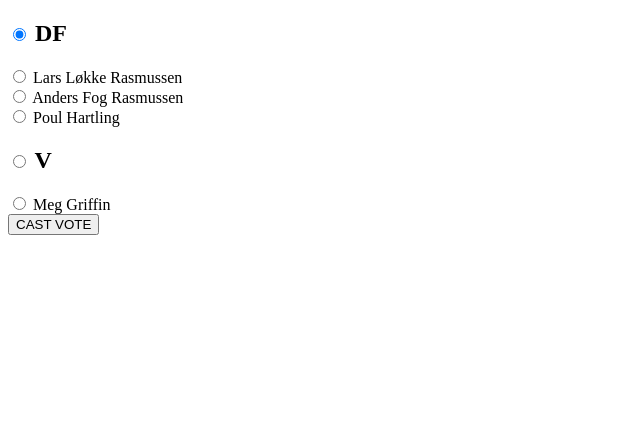
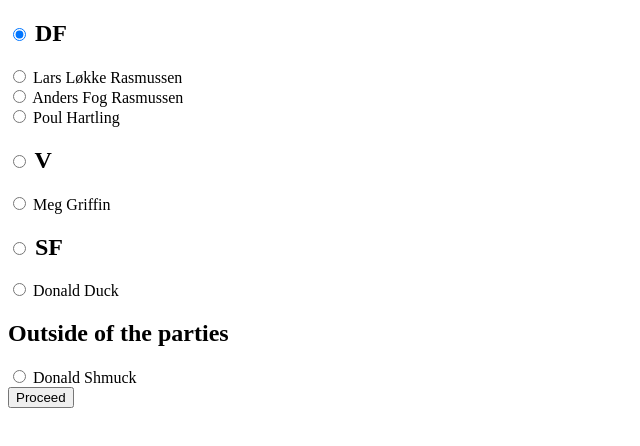
Before and after one commit to Draellemeistro/P4-projekt, a SvelteKit app in the folder Agora-app/: page /vote in a window 1280 px wide. Both pictures are taken after a click on the radio button 19 px from the left and 34 px from the top of the page. Shown: the top 446 px of the page, without its empty margins (0-640 px from the left). Built offline with nearby package versions, Linux system fonts and the light colour scheme.

Commit message:
Added "Outside of the parties" option

```diff
--- a/Agora-app/src/routes/vote/+page.svelte
+++ b/Agora-app/src/routes/vote/+page.svelte
@@ -7,21 +7,31 @@
         ["Lars Løkke Rasmussen", "DF"],
         ["Anders Fog Rasmussen", "DF"],
         ["Poul Hartling","DF"],
-        ["Meg Griffin", "V"]
+        ["Meg Griffin", "V"],
+        ["Donald Duck", "SF"],
+        ["Donald Shmuck", "N/A"]
     ];
 
     // Group candidates by party
     let parties = {};
     candidates.forEach(([name, party]) => {
-        if (!parties[party]) parties[party] = [];
+        if (party === "N/A")
+            party = "Outside of the parties"
+
+        if (!parties[party])
+            parties[party] = [];
+
         parties[party].push(name);
     });
+
 </script>
 
 {#each Object.entries(parties) as [party, candidates]}
     <div>
         <h2>
-            <input type="radio" bind:group={selectedOption} value={`Party: ${party}`} />
+            {#if party !== "Outside of the parties"}
+                <input type="radio" bind:group={selectedOption} value={`Party: ${party}`} />
+            {/if}
             {party}
         </h2>
     </div>
@@ -37,7 +47,7 @@
 {/each}
 
 {#if selectedOption !== undefined}
-    <button on:click={() => (showModal = true)}>CAST VOTE</button>
+    <button on:click={() => (showModal = true)}>Proceed</button>
 {:else}
     <p>Select a candidate or a party!</p>
 {/if}
```
